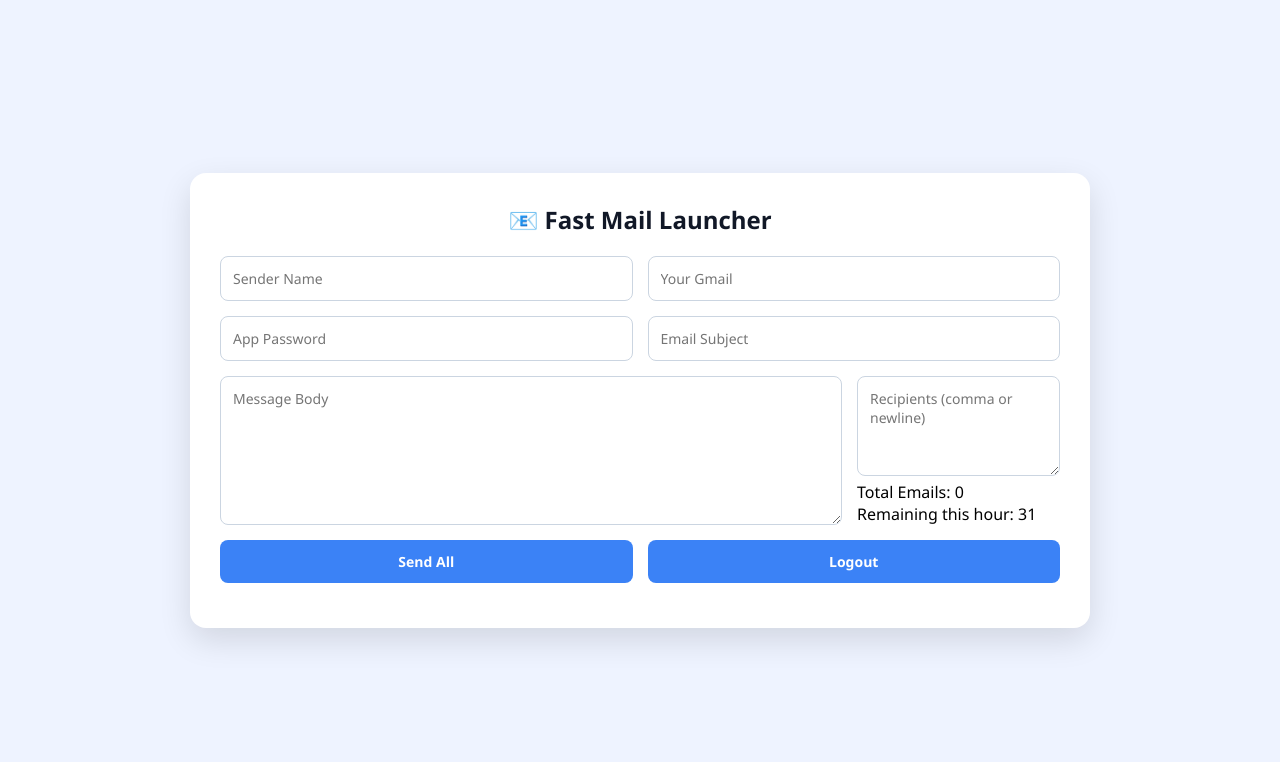
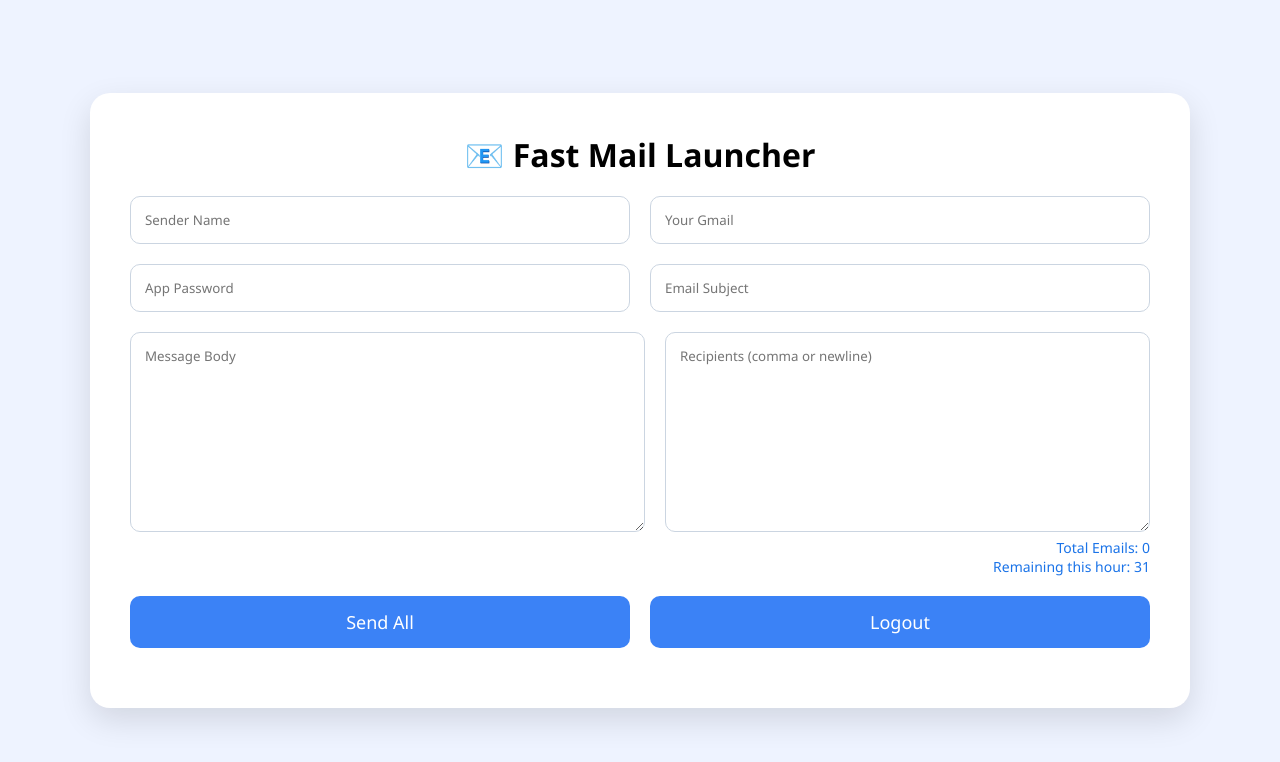
Before and after one commit to yatendra-jpg/Ydxjd_jds5d5zsrvds-disoska, a website: page public/launcher.html in a window 1280 px wide. Drawn offline with Linux system fonts and the light colour scheme.

Commit message:
Update style.css

```diff
--- a/public/style.css
+++ b/public/style.css
@@ -1,24 +1,112 @@
 *{margin:0;padding:0;box-sizing:border-box;font-family:"Segoe UI",sans-serif;}
-body{display:flex;justify-content:center;align-items:center;height:100vh;background:#eef3ff;padding:20px;}
+
+body{
+  display:flex;
+  justify-content:center;
+  align-items:center;
+  height:100vh;
+  background:#eef3ff;
+  padding:20px;
+}
 
 /* LOGIN */
-.card{background:#fff;padding:35px;border-radius:16px;width:380px;text-align:center;box-shadow:0 10px 30px rgba(0,0,0,0.12);}
-.logo{font-size:48px;margin-bottom:10px;}
-.card h2{margin-bottom:8px;color:#111827;}
-.subtitle{font-size:14px;color:#6b7280;margin-bottom:20px;}
-.card input{width:100%;padding:12px;margin:8px 0;border-radius:8px;border:1px solid #cbd5e1;font-size:15px;}
-.card input:focus{border-color:#3b82f6;box-shadow:0 0 6px rgba(59,130,246,0.3);}
-.card button{width:100%;padding:12px;background:#3b82f6;color:white;border:none;border-radius:8px;cursor:pointer;font-size:16px;margin-top:10px;}
-.card button:hover{background:#2563eb;}
-#loginStatus{color:#ef4444;margin-top:10px;}
+.login-card{
+  background:#fff;
+  padding:35px;
+  border-radius:16px;
+  width:380px;
+  text-align:center;
+  box-shadow:0 10px 30px rgba(0,0,0,0.12);
+}
 
-/* LAUNCHER */
-.container{background:#fff;padding:30px;border-radius:16px;width:900px;box-shadow:0 12px 32px rgba(0,0,0,0.12);}
-.container h2{text-align:center;margin-bottom:20px;color:#111827;}
-.row{display:flex;gap:15px;margin-bottom:15px;}
-.row input,.row textarea,.row button{flex:1;padding:12px;border-radius:8px;border:1px solid #cbd5e1;font-size:14px;}
-.row textarea{min-height:100px;resize:vertical;}
-.row input:focus,.row textarea:focus{border-color:#3b82f6;box-shadow:0 0 6px rgba(59,130,246,0.3);}
-.row button{border:none;background:#3b82f6;color:#fff;font-weight:600;cursor:pointer;transition:0.3s;padding:12px 18px;border-radius:8px;}
-.row button:hover{background:#2563eb;}
-#statusMessage{font-size:13px;color:#ef4444;margin-top:6px;text-align:center;}
+.login-logo{font-size:48px;margin-bottom:10px;}
+
+.login-card input{
+  width:100%;
+  padding:12px;
+  border-radius:8px;
+  border:1px solid #cbd5e1;
+  margin:8px 0;
+}
+
+.login-card button{
+  width:100%;
+  padding:12px;
+  background:#3b82f6;
+  color:#fff;
+  border:none;
+  border-radius:8px;
+  cursor:pointer;
+}
+
+#loginStatus{
+  color:#ef4444;margin-top:8px;
+}
+
+/* MAIN */
+.container{
+  background:#fff;
+  padding:40px;
+  border-radius:20px;
+  width:1100px;
+  max-width:95%;
+  box-shadow:0 12px 32px rgba(0,0,0,0.12);
+}
+
+.container h2{
+  text-align:center;
+  font-size:32px;
+  margin-bottom:20px;
+}
+
+.row{
+  display:flex;
+  gap:20px;
+  margin-bottom:20px;
+}
+
+.row input, .row textarea, .row button{
+  flex:1;
+  padding:14px;
+  border-radius:10px;
+  border:1px solid #cbd5e1;
+}
+
+.landscape-row{
+  align-items:flex-start;
+}
+
+.bigbox{
+  min-height:200px;
+  resize:vertical;
+}
+
+.recipient-box{
+  flex:1;
+  display:flex;
+  flex-direction:column;
+}
+
+.small-info{
+  text-align:right;
+  margin-top:6px;
+  font-size:14px;
+  color:#1a73e8;
+}
+
+.row button{
+  background:#3b82f6;
+  color:#fff;
+  border:none;
+  font-size:18px;
+  cursor:pointer;
+}
+
+.row button:hover{
+  background:#2563eb;
+}
+
+#statusMessage{
+  text-align:center;
+  color:#ef4444;
+}
```
